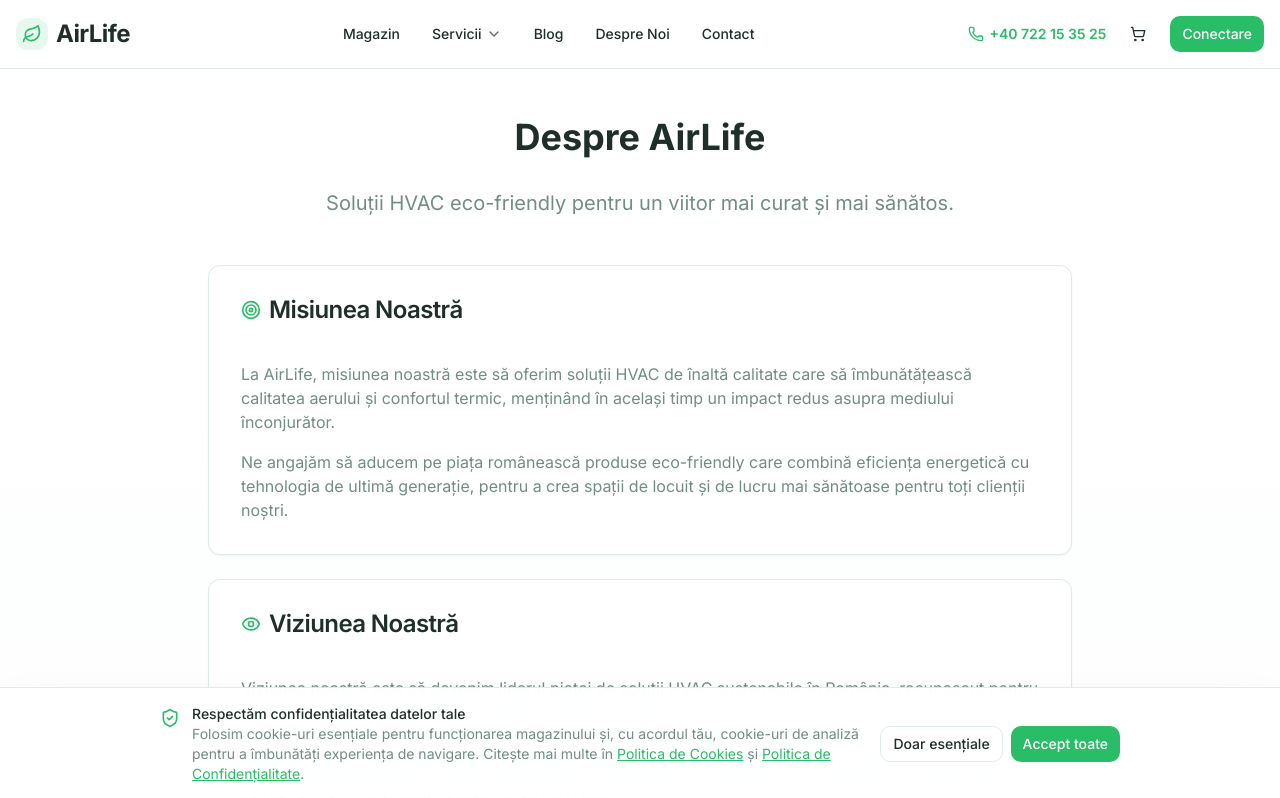
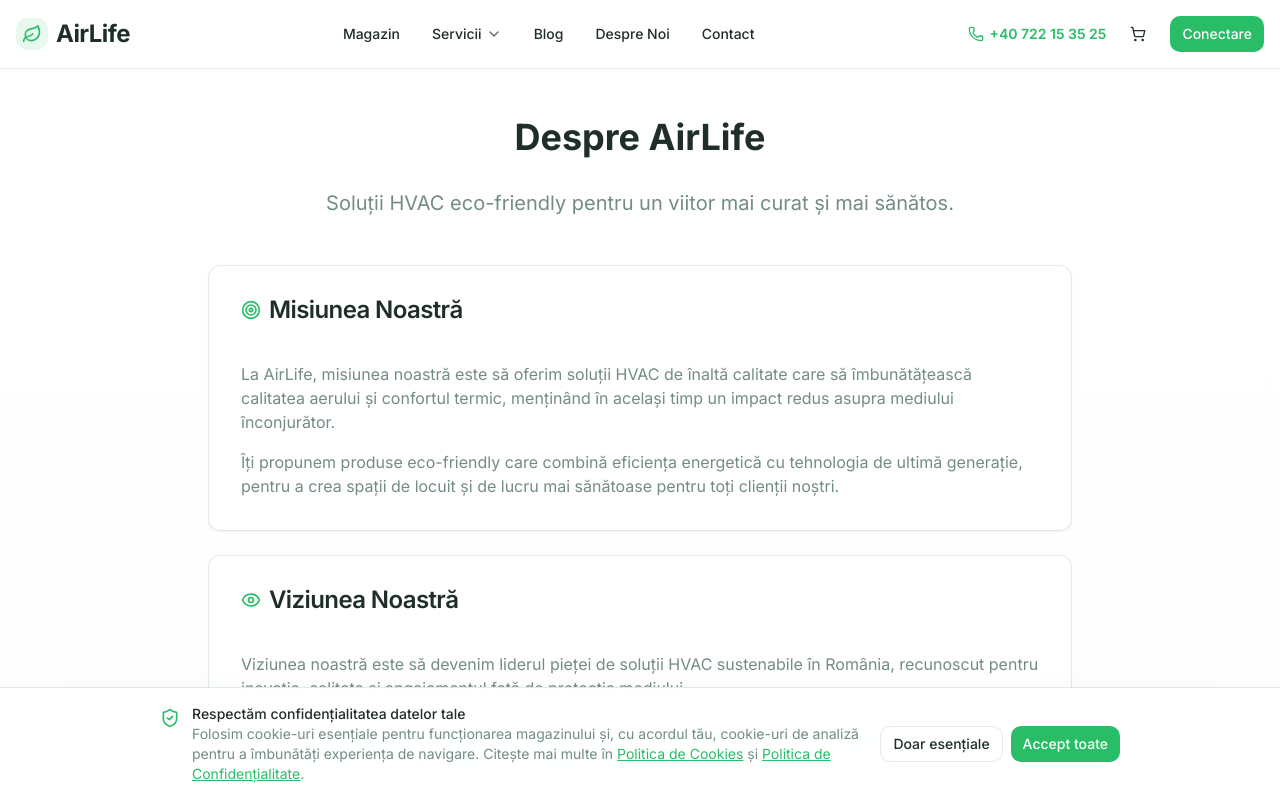
Before and after one commit to teodor-vladconstantin/AirLife, a Next.js app: page /about in a window 1280 px wide. Shown: the top 798 px of the page. Built offline with nearby package versions, Linux system fonts and the light colour scheme; no server answers.

Commit message:
Reformuleaza paragraful de angajament din pagina Despre noi (#3)
Claude-Session: https://claude.ai/code/session_015WxH4w2Woof8bSAg2UYu58

Co-authored-by: Claude <noreply@anthropic.com>

```diff
--- a/src/views/AboutUs.tsx
+++ b/src/views/AboutUs.tsx
@@ -48,9 +48,9 @@ const AboutUs = () => {
                 impact redus asupra mediului înconjurător.
               </p>
               <p>
-                Ne angajăm să aducem pe piața românească produse eco-friendly care combină eficiența
-                energetică cu tehnologia de ultimă generație, pentru a crea spații de locuit și de
-                lucru mai sănătoase pentru toți clienții noștri.
+                Îți propunem produse eco-friendly care combină eficiența energetică cu tehnologia de
+                ultimă generație, pentru a crea spații de locuit și de lucru mai sănătoase pentru
+                toți clienții noștri.
               </p>
             </CardContent>
           </Card>
```
